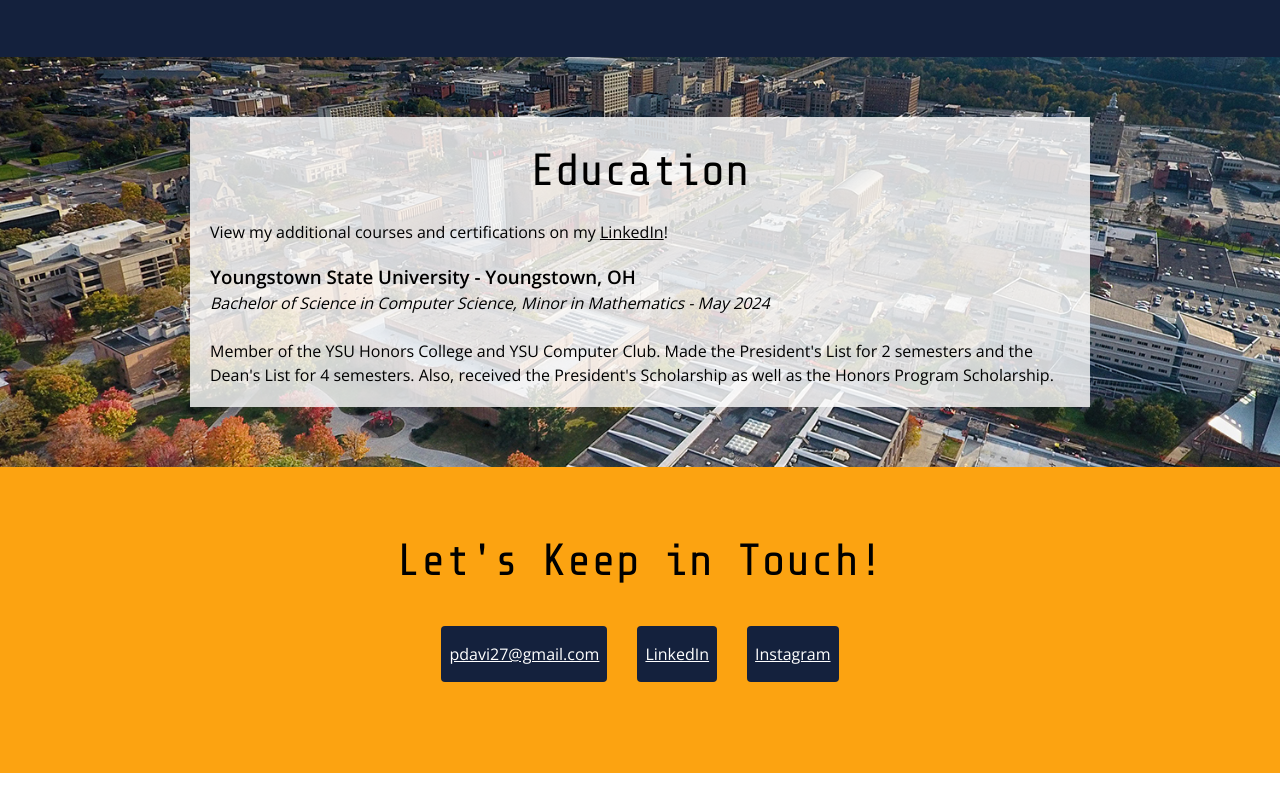
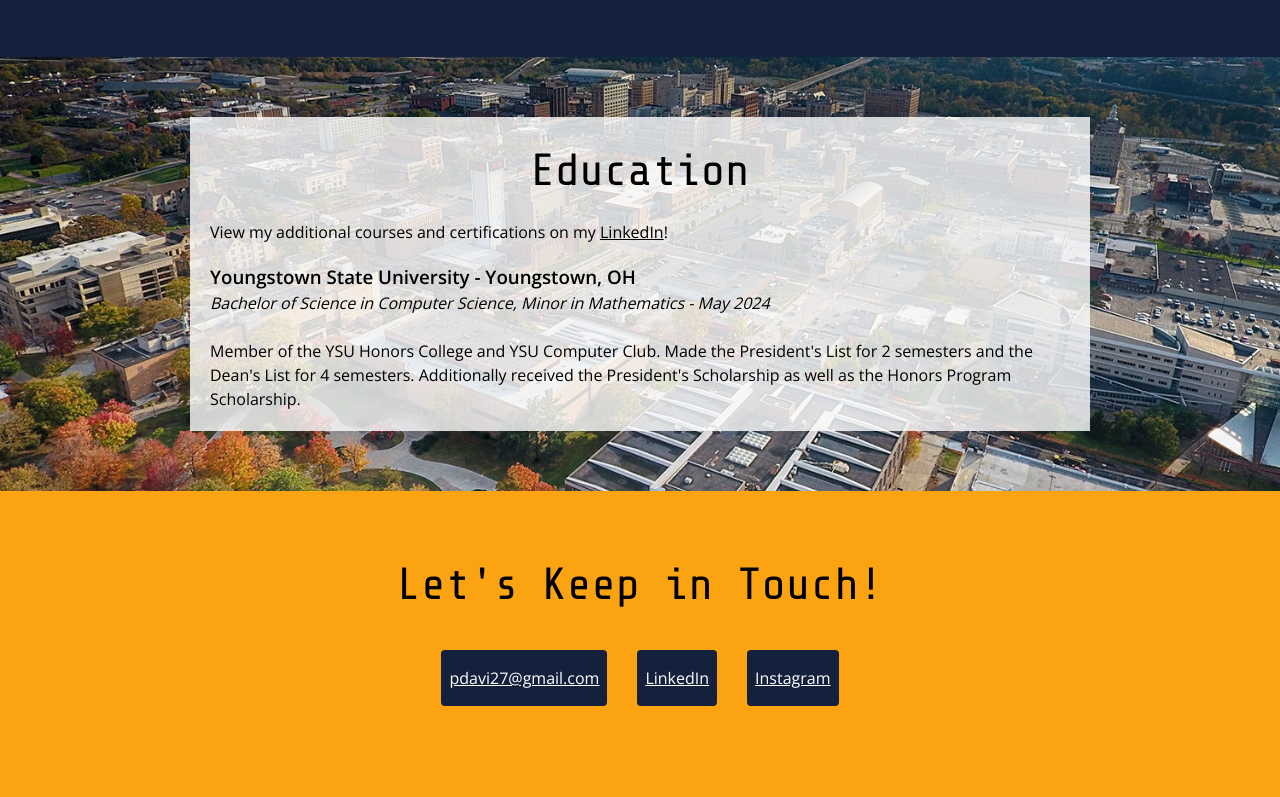
Before and after one commit to pdavi27/pdavi27.github.io, a plain HTML site: page index.html in a window 1280 px wide. Shown: the part 2237-3034 px from the top of the page. Before the commit the page ends 3010 px from the top, so only its background shows below. Drawn offline with nearby package versions, Linux system fonts and the light colour scheme.

Commit message:
Updated information

```diff
--- a/index.html
+++ b/index.html
@@ -120,7 +120,7 @@
               <h3>Youngstown State University - Youngstown, OH</h3>
               <p>Bachelor of Science in Computer Science, Minor in Mathematics - May 2024</p>
               <br>
-              <p>Member of the YSU Honors College and YSU Computer Club. Made the President's List for 2 semesters and the Dean's List for 4 semesters. Also, received the President's Scholarship as well as the Honors Program Scholarship.</p>
+              <p>Member of the YSU Honors College and YSU Computer Club. Made the President's List for 2 semesters and the Dean's List for 4 semesters. Additionally received the President's Scholarship as well as the Honors Program Scholarship.</p>
             </section>
           </div>
         </div>
```
